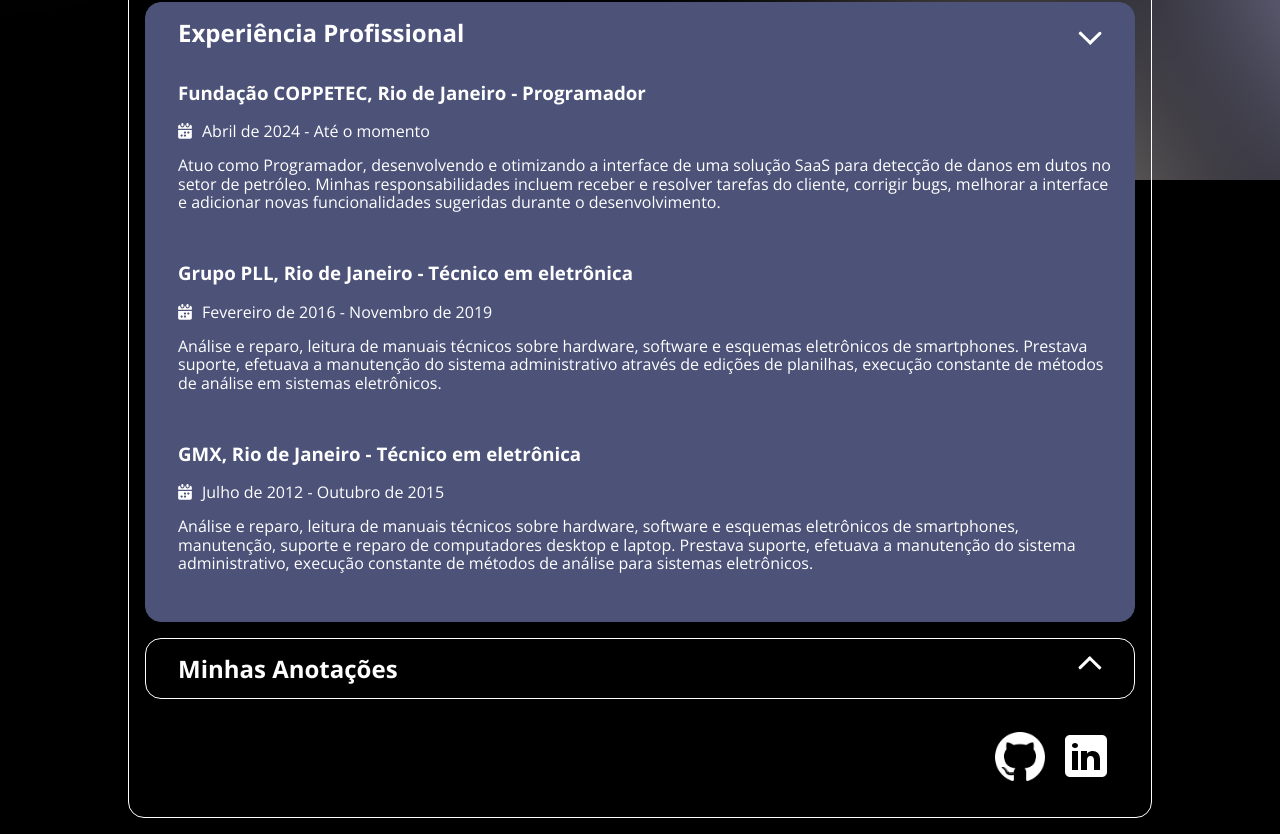
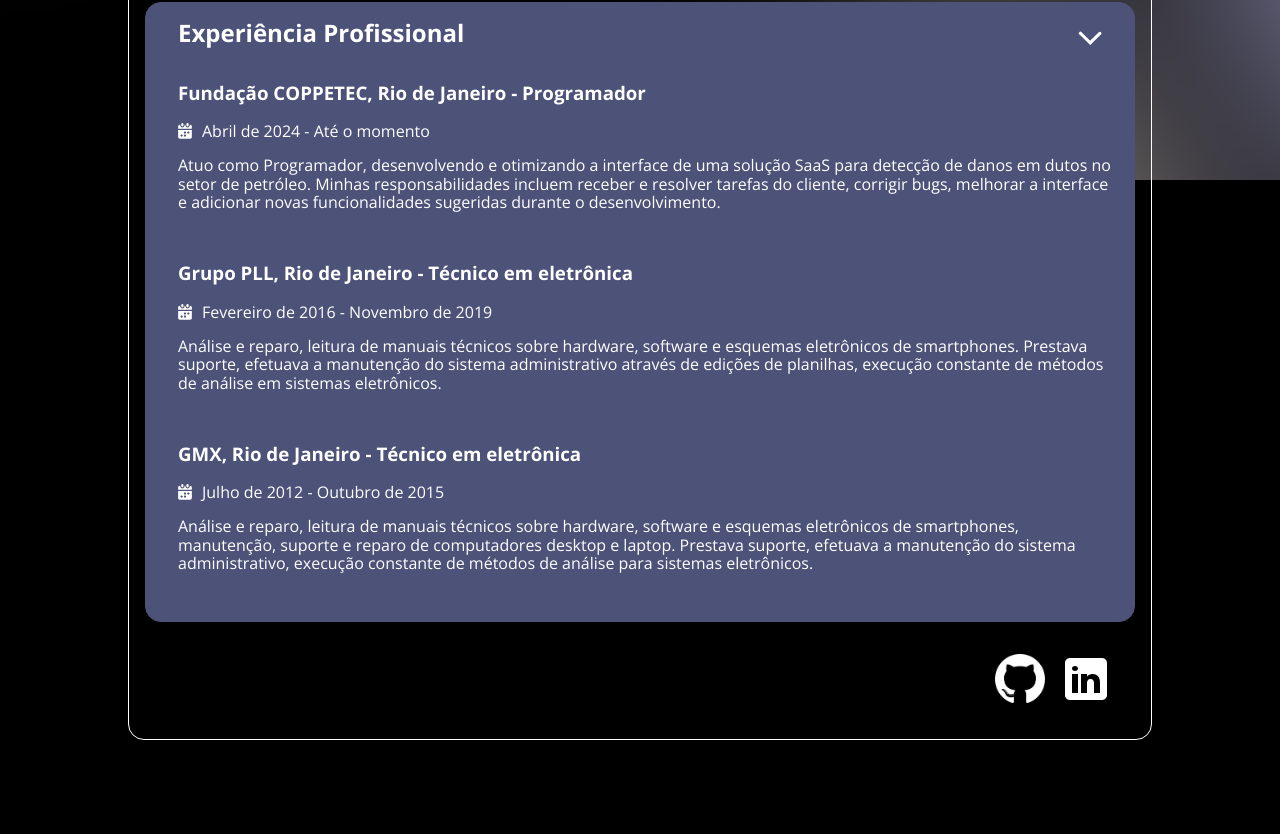
Before and after one commit to angelojbgama/sobremim, a plain HTML site: page index.html in a window 1280 px wide. Shown: the part 620-1454 px from the top of the page. After the commit the page ends 1376 px from the top, so only its background shows below. Drawn offline with nearby package versions, Linux system fonts and the light colour scheme.

Commit message:
Removação do acordeon para minhas anotações

```diff
--- a/index.html
+++ b/index.html
@@ -106,7 +106,7 @@
             </div>
         </section>
 
-        <section class="acordeon">
+        <!-- <section class="acordeon">
             <button class="trigger" type="button">
                 <h2>Minhas Anotações</h2>
             </button>
@@ -115,7 +115,7 @@
                 <ul class="conhecimentos" id="profile.conhecimentos">
                 </ul>
             </div>
-        </section>
+        </section> -->
 
         <footer>
             <a href="https://github.com/angelojbgama" target="_blank">
```
